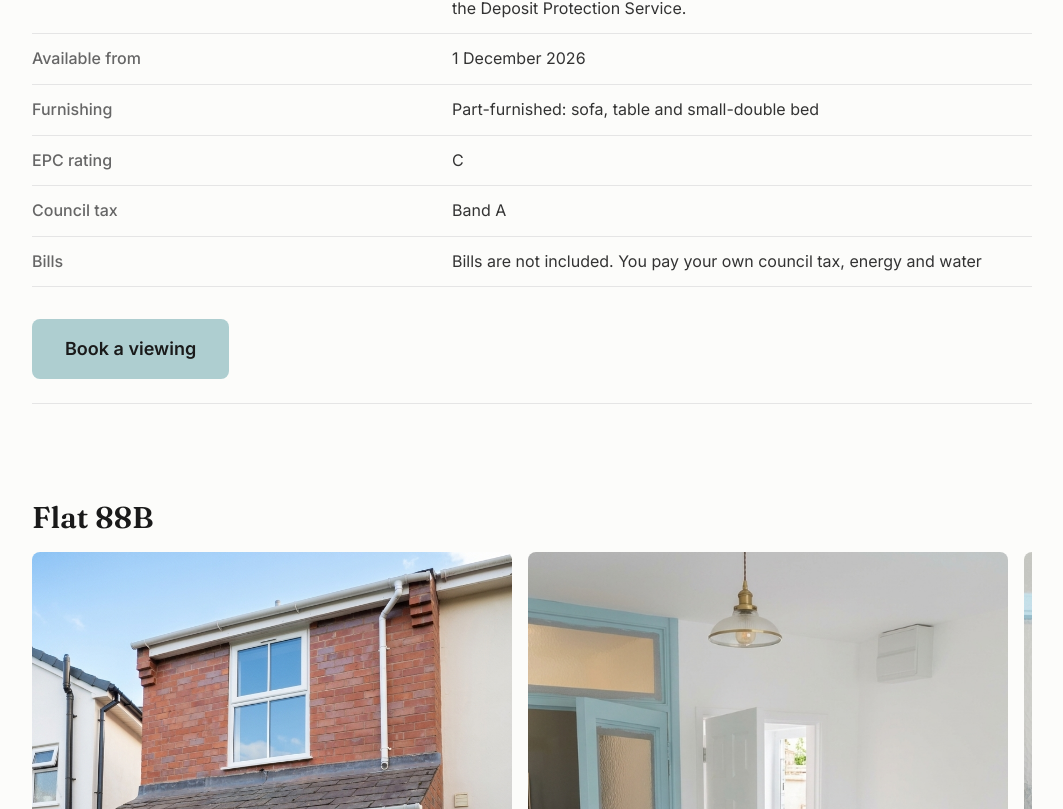
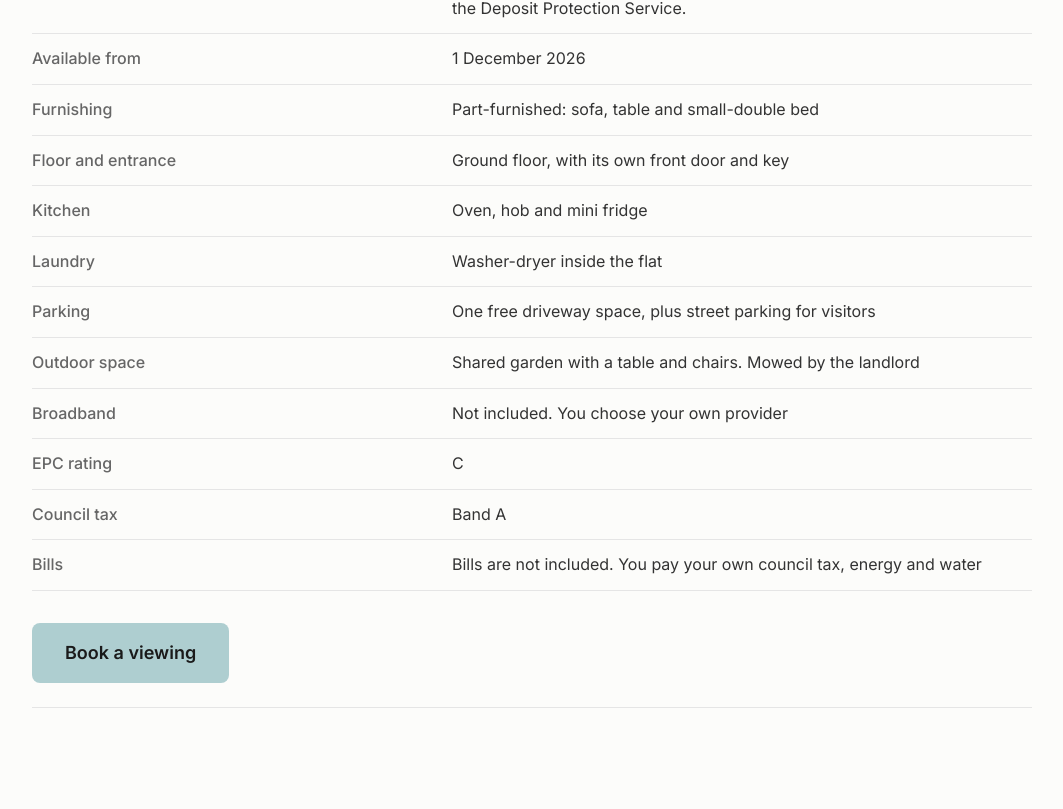
Before and after one commit to Carelli-prop/carelli-properties, a Next.js app: page /apartments in a window 1280 px wide. Shown: the part 1331-2140 px from the top of the page, without its empty margins (108-1171 px from the left). Built offline with nearby package versions, Linux system fonts and the light colour scheme; no server answers.

Commit message:
Update ui.tsx

```diff
--- a/components/ui.tsx
+++ b/components/ui.tsx
@@ -107,6 +107,30 @@ export function FactsTable({ apartment }: { apartment: Apartment }) {
           <td>{apartment.furnished}</td>
         </tr>
         <tr>
+          <th scope="row">Floor and entrance</th>
+          <td>{apartment.floor}</td>
+        </tr>
+        <tr>
+          <th scope="row">Kitchen</th>
+          <td>{apartment.kitchen}</td>
+        </tr>
+        <tr>
+          <th scope="row">Laundry</th>
+          <td>{apartment.laundry}</td>
+        </tr>
+        <tr>
+          <th scope="row">Parking</th>
+          <td>{apartment.parking}</td>
+        </tr>
+        <tr>
+          <th scope="row">Outdoor space</th>
+          <td>{apartment.outdoor}</td>
+        </tr>
+        <tr>
+          <th scope="row">Broadband</th>
+          <td>{apartment.broadband}</td>
+        </tr>
+        <tr>
           <th scope="row">EPC rating</th>
           <td>
             {apartment.epc}
```
